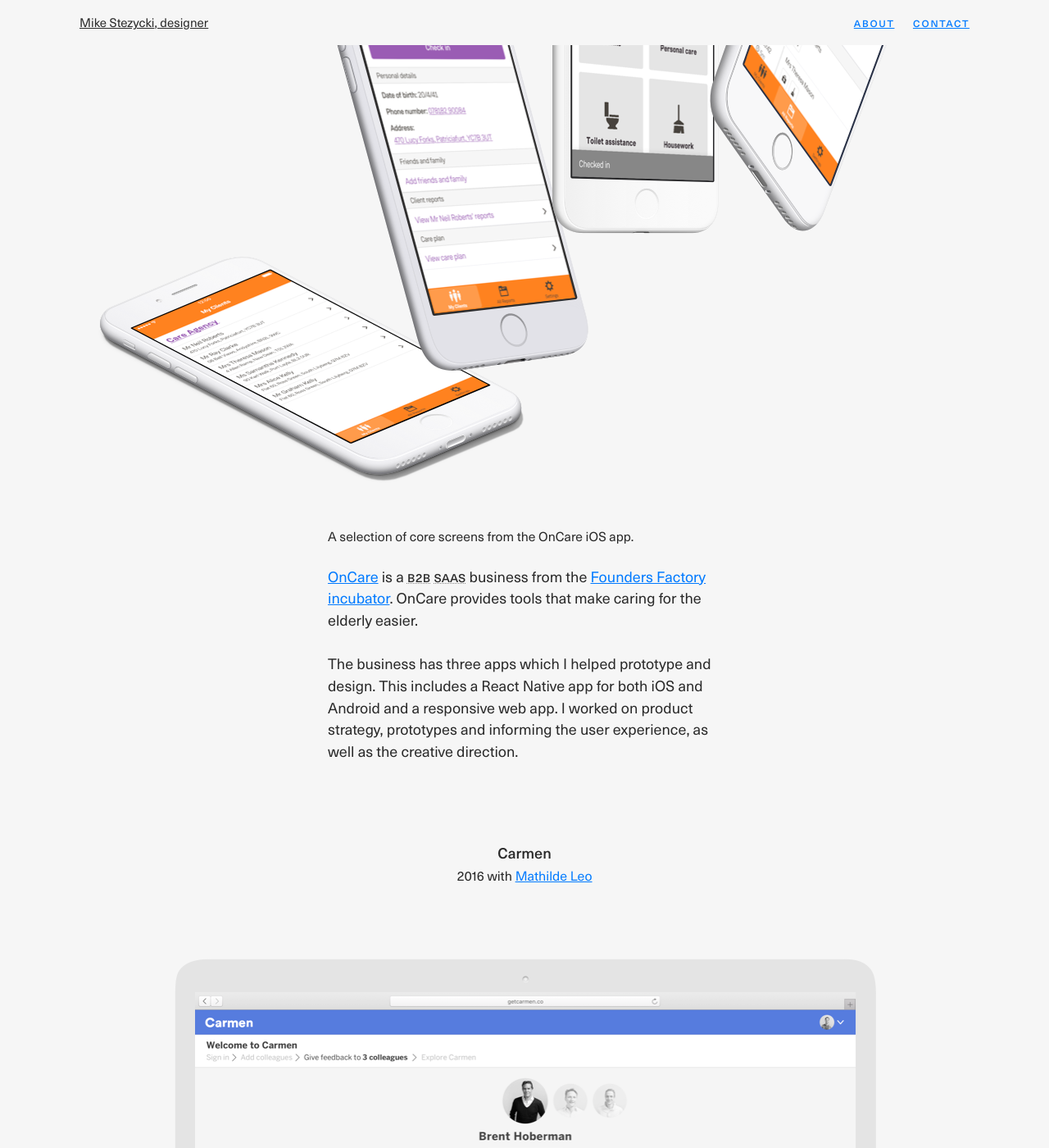
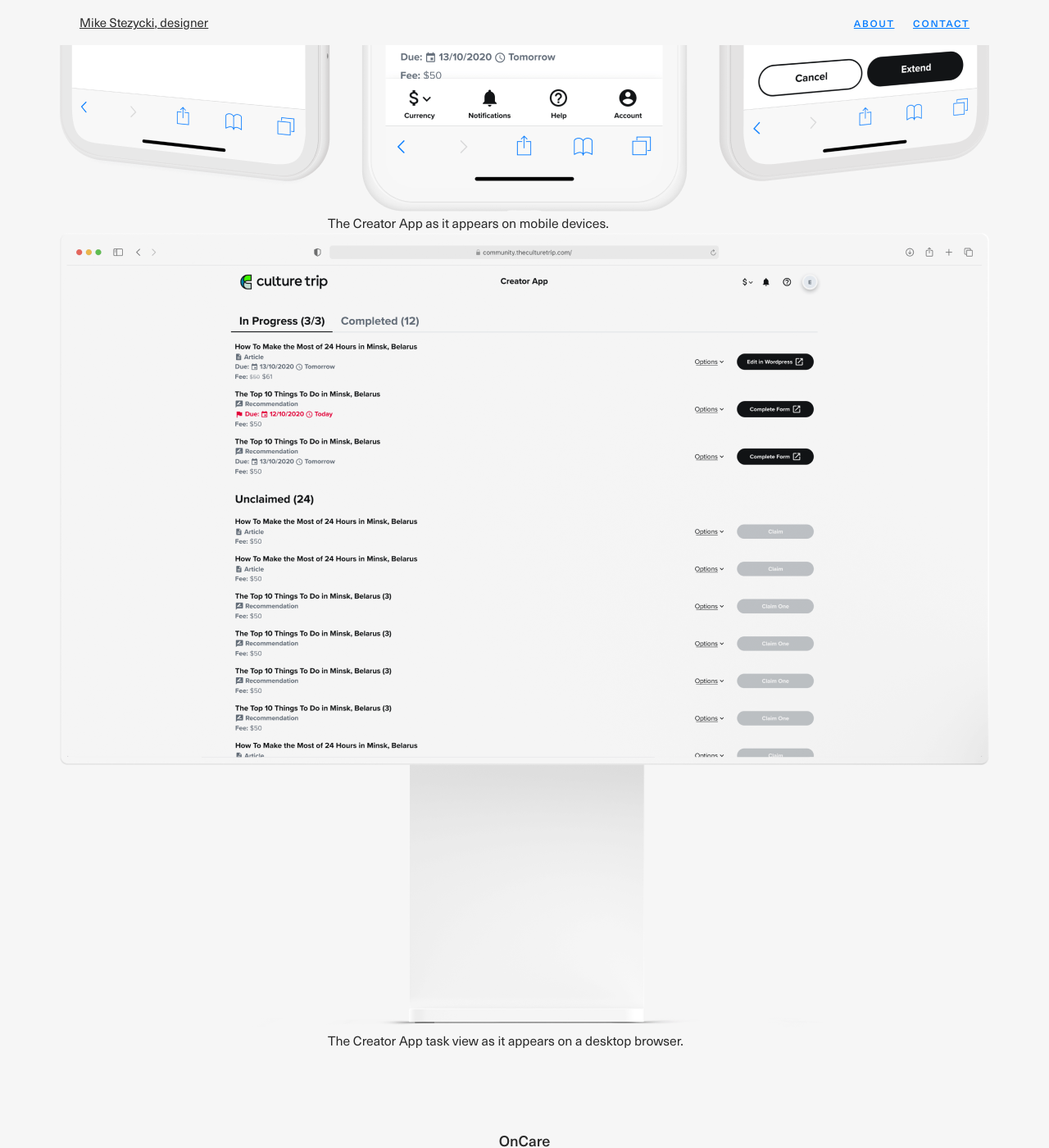
Before and after one commit to mr-stezz/mr-stezz.github.io, a Jekyll site: the page built from index.html, in a window 1280 px wide and 1400 px high, scrolled down 1576 px. Shown: the whole window at 82% size. Built offline with Jekyll 4.4.1, drawn with Linux system fonts in a browser that asks for light colours.

Commit message:
Add creator app work to Culture Trip project

```diff
--- a/_includes/_projects.culture-trip.html
+++ b/_includes/_projects.culture-trip.html
@@ -8,4 +8,10 @@
 	After that, I focused on experiments that drove traffic around the site directing our readers to conversion oportunities.<br><br>
 	I now work within the content and community squad, responsible for designing content production experiences.
   </p>
+  <figure class="gallery">
+    <img src="assets/img/content/creator-app-iphone-montage.png" srcset="assets/img/content/creator-app-iphone-montage.png 1x,assets/img/content/creator-app-iphone-montage@2x.png 2x" alt="Three iPhone devices appear side by side showing the Creator App task options, task view and request extention dialogue." title="The Creator App as it appears on mobile devices." loading="auto">
+    <figcaption class="text-col">The Creator App as it appears on mobile devices.</figcaption>
+    <img src="assets/img/content/creator-app-task-view.png" srcset="assets/img/content/creator-app-task-view.png 1x,assets/img/content/creator-app-task-view@2x.png 2x" alt="A Pro XDR display shows the Creator App task view on a desktop browser." title="The Creator App as it appears on a desktop browser." loading="lazy">
+    <figcaption class="text-col">The Creator App task view as it appears on a desktop browser.</figcaption>
+  </figure>
 </section>
--- a/_includes/_projects.oncare.html
+++ b/_includes/_projects.oncare.html
@@ -2,7 +2,7 @@
   <h3 class="heading  no-spacing  page-title">OnCare</h3>
   <p class="heading  page-subtitle  t--center">2016&mdash;2017 with <a href="https://twitter.com/alistairsbrain" title="Alistair Cohen's Twitter profile">Alistair Cohen</a></p>
   <figure class="gallery">
-    <img src="assets/img/content/oncare-showcase.png" srcset="assets/img/content/oncare-showcase.png 1x,assets/img/content/oncare-showcase@2x.png 2x" alt="Four iPhone 6 devices laid out depicting from right to left, 'my clients' view, a 'client profile' view, a 'checked in' view and 'all reports' view." loading="auto">
+    <img src="assets/img/content/oncare-showcase.png" srcset="assets/img/content/oncare-showcase.png 1x,assets/img/content/oncare-showcase@2x.png 2x" alt="Four iPhone 6 devices laid out depicting from right to left, 'my clients' view, a 'client profile' view, a 'checked in' view and 'all reports' view." loading="lazy">
     <figcaption class="text-col">A selection of core screens from the OnCare iOS app.</figcaption>
   </figure>
   <p class="text-col">
```
Also changed, not shown: assets/img/content/creator-app-iphone-montage.png (added), assets/img/content/creator-app-iphone-montage@2x.png (added), assets/img/content/creator-app-iphone-montage@3x.png (added), assets/img/content/creator-app-task-view.png (added), assets/img/content/creator-app-task-view@2x.png (added), assets/img/content/creator-app-task-view@3x.png (added).
